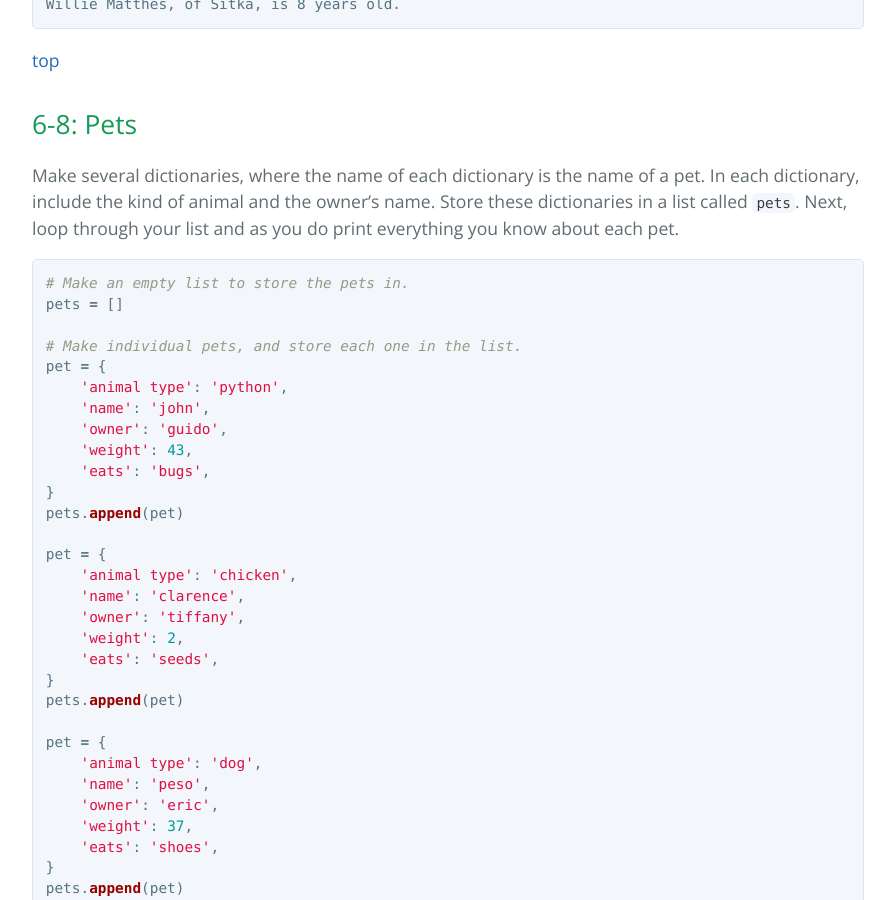
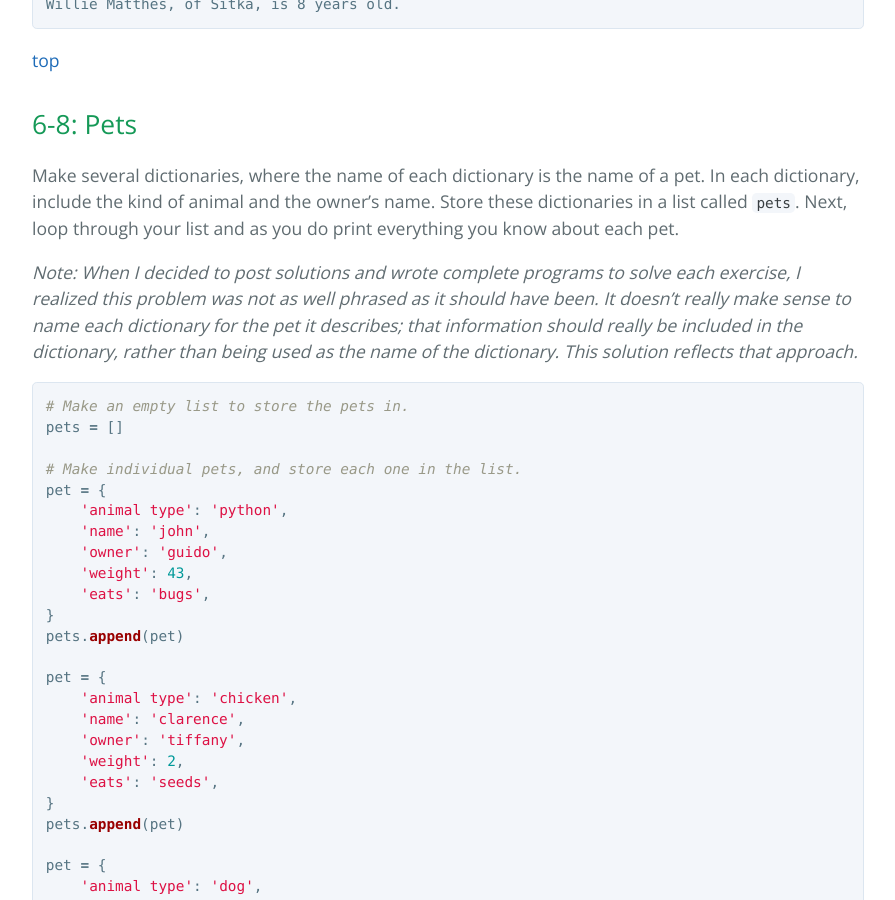
Before and after one commit to ehmatthes/pcc, a Jekyll site: the page built from solutions/chapter_6.md, in a window 1280 px wide and 900 px high, scrolled down 7855 px. Shown: the whole window, without its empty margins (192-1087 px from the left). Built offline with Jekyll 4.4.1, drawn with Linux system fonts in a browser that asks for light colours.

Commit message:
Added note for exercise 6-8.

````diff
--- a/solutions/chapter_6.md
+++ b/solutions/chapter_6.md
@@ -353,6 +353,8 @@ Willie Matthes, of Sitka, is 8 years old.
 
 Make several dictionaries, where the name of each dictionary is the name of a pet. In each dictionary, include the kind of animal and the owner's name. Store these dictionaries in a list called `pets`. Next, loop through your list and as you do print everything you know about each pet.
 
+*Note: When I decided to post solutions and wrote complete programs to solve each exercise, I realized this problem was not as well phrased as it should have been. It doesn't really make sense to name each dictionary for the pet it describes; that information should really be included in the dictionary, rather than being used as the name of the dictionary. This solution reflects that approach.*
+
 ```python
 # Make an empty list to store the pets in.
 pets = []
````
